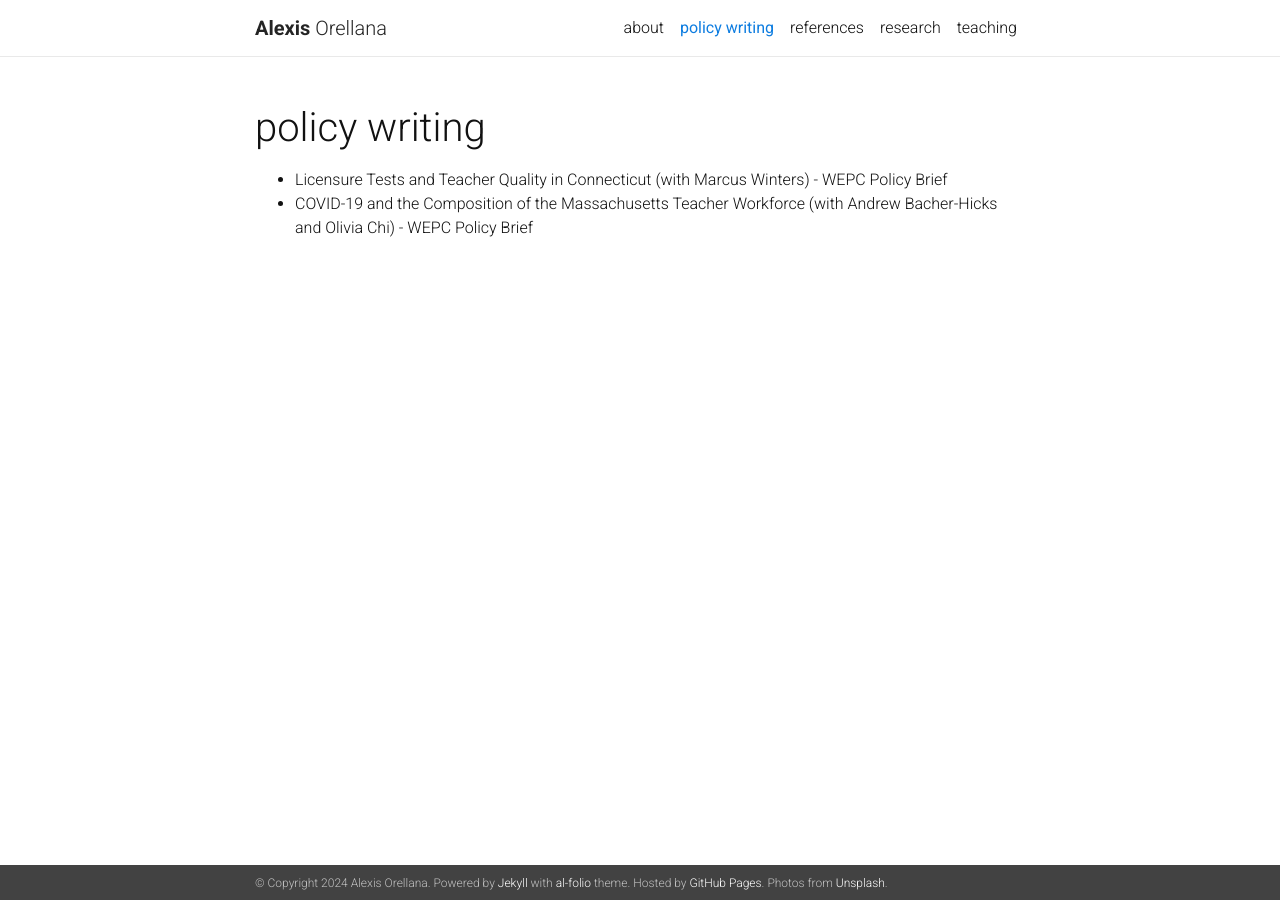
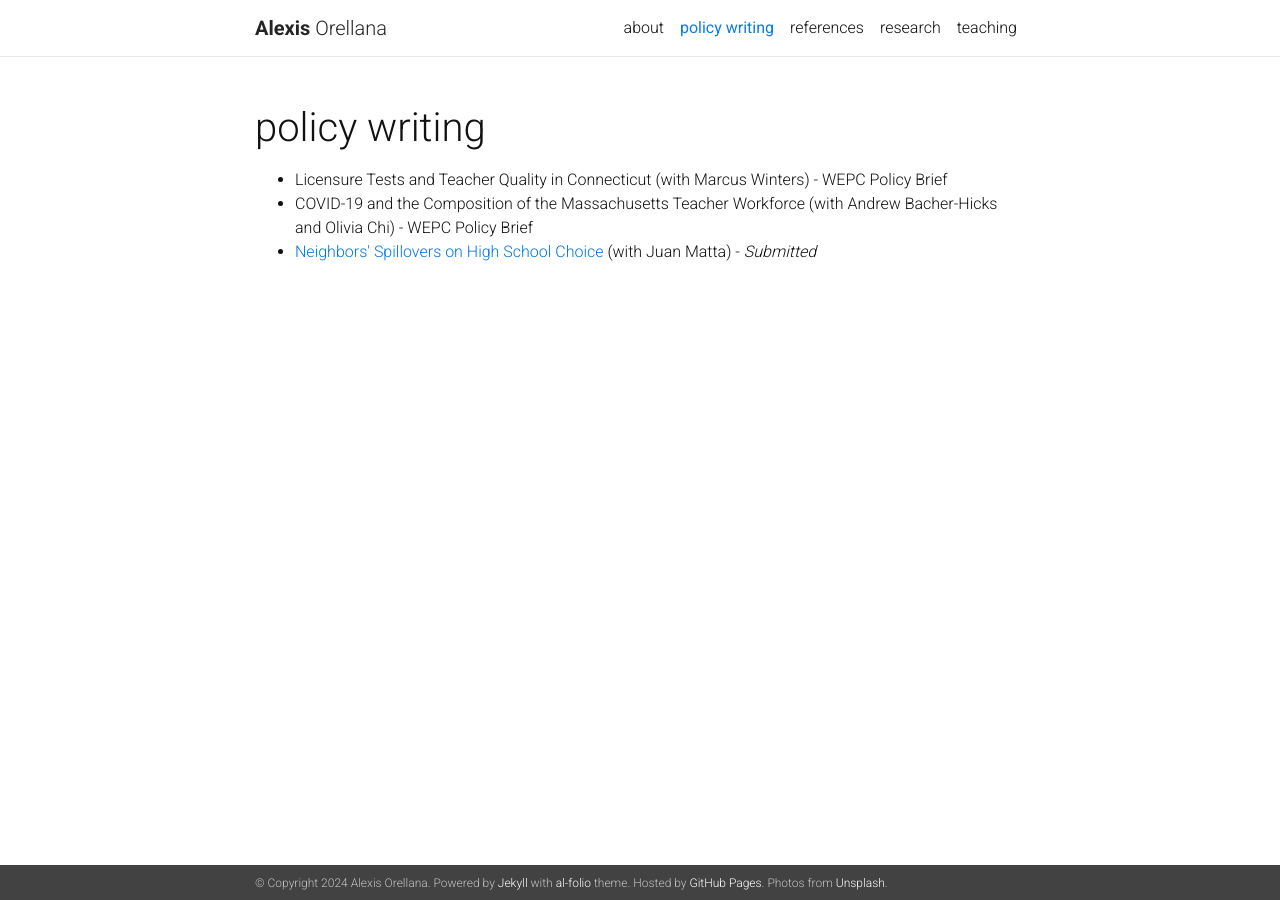
Before and after one commit to alexisorellana/alexisorellana.github.io, a Jekyll site: the page built from _pages/policy.md, in a window 1280 px wide. Built offline with Jekyll 4.4.1, drawn with Linux system fonts in a browser that asks for light colours; nearby versions of some CDN libraries; a style sheet for code colours, icons or effects is not loaded.

Commit message:
update 05-10

```diff
--- a/_pages/policy.md
+++ b/_pages/policy.md
@@ -16,4 +16,7 @@ Licensure Tests and Teacher Quality in Connecticut (with Marcus Winters) - WEPC
 <li> <a href="{{ site.baseurl }}/assets/pdf/TeacherWorkforce_PolicyBrief_Final.pdf" target="_blank"></a>
 COVID-19 and the Composition of the Massachusetts Teacher Workforce (with Andrew Bacher-Hicks and Olivia Chi) - WEPC Policy Brief </li>
 
+<li> <a href="{{ site.baseurl }}/assets/pdf/neighbors_SAE.pdf" target="_blank">Neighbors' Spillovers on High School Choice</a> (with Juan Matta) - <em> Submitted </em> </li>
+
+
 </ul>
```
